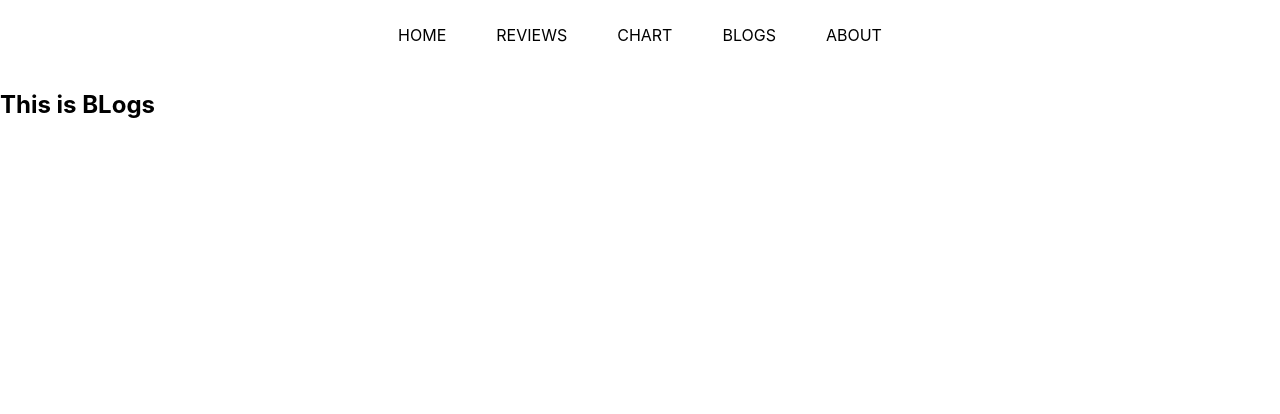
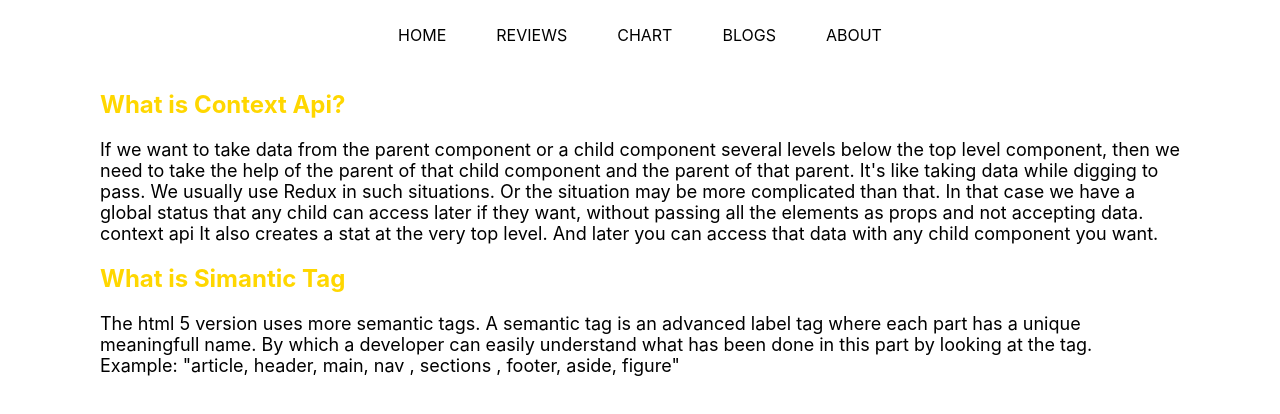
Before and after one commit to Micro-dot/web-book, a React (Create React App) app: page /blogs in a window 1280 px wide. Shown: the top 414 px of the page. Built offline with nearby package versions, Linux system fonts and the light colour scheme.

Commit message:
Question added

```diff
--- a/src/Components/Blogs/Blogs.css
+++ b/src/Components/Blogs/Blogs.css
@@ -0,0 +1,9 @@
+.blog{
+    margin: 0 100px;
+}
+.blog p{
+    font-size: large;
+}
+.blog span{
+    font: bold;
+}
--- a/src/Components/Blogs/Blogs.js
+++ b/src/Components/Blogs/Blogs.js
@@ -1,9 +1,18 @@
 import React from 'react';
-
+import './Blogs.css';
 const Blogs = () => {
     return (
-        <div>
-            <h2>This is BLogs</h2>
+        <div className='blog'>
+            <div>
+                <h2 style={{ color: 'gold' }}>What is Context Api?</h2>
+                <p>If we want to take data from the parent component or a child component several levels below the top level component, then we need to take the help of the parent of that child component and the parent of that parent. It's like taking data while digging to pass. We usually use Redux in such situations. Or the situation may be more complicated than that. In that case we have a global status that any child can access later if they want, without passing all the elements as props and not accepting data. context api It also creates a stat at the very top level. And later you can access that data with any child component you want.</p>
+            </div>
+
+            <div>
+                <h2 style={{ color: 'gold' }}>What is Simantic Tag</h2>
+                <p>The html 5 version uses more semantic tags. A semantic tag is an advanced label tag where each part has a unique meaningfull name. By which a developer can easily understand what has been done in this part by looking at the tag. <br />
+                    <span>Example: "article, header, main, nav , sections , footer, aside, figure"</span></p>
+            </div>
         </div>
     );
 };
```
